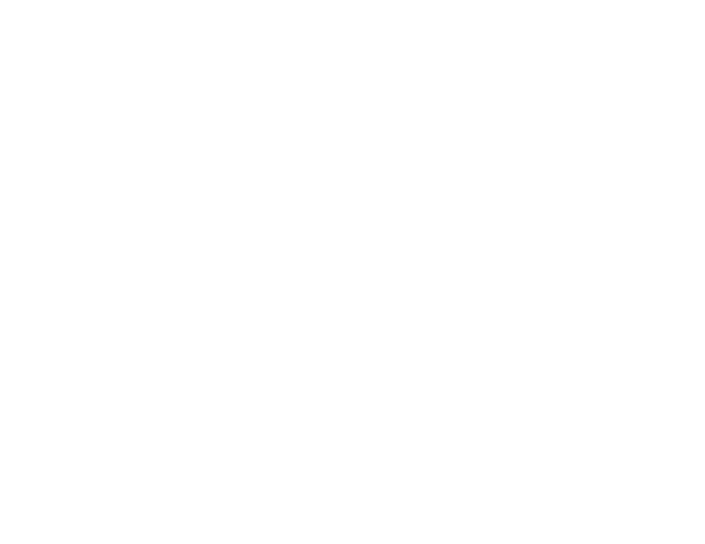
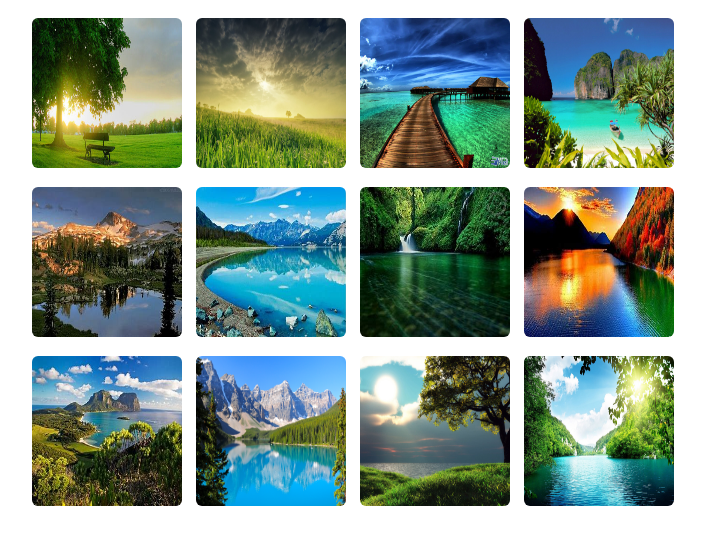
Before and after one commit to FabioSulasRobles/aula7_ativ1, a plain HTML site: page index.html in a window 1280 px wide. Shown: the whole page, without its empty margins (278-983 px from the left). Drawn offline with Linux system fonts and the light colour scheme.

Commit message:
sofrimento

```diff
--- /dev/null
+++ b/css/estilo.css
@@ -0,0 +1,59 @@
+.container{
+    width: 660px;
+    margin: auto;
+}
+.card-container{
+    width: 150px;
+    position: relative;
+    height: 150px;
+    cursor: pointer;
+    display: inline-block;
+    margin-right: 10px;
+    margin-bottom: 5px;
+    margin-top: 10px;
+    border-radius: 6px;
+}
+.card{
+    height: 100%;
+  position: absolute;
+  transform-style: preserve-3d;
+  transition: all 1s ease-in-out;
+  width: 100%;
+  border-radius: 6px;
+}
+img{
+    height: 100%;
+    width: 100%;
+    overflow: hidden;
+    border-radius: 6px;
+}
+.card .side{
+    height: 100%;
+    width: 100%;
+    backface-visibility: hidden;
+    position: absolute;
+    border-radius: 6px;
+}
+.card .back{
+    background: #eaeaed;
+  color: #0087cc;
+  line-height: 150px;
+  text-align: center;
+  transform: rotateY(180deg);
+  border-radius: 6px;
+}
+@keyframes sombra{
+    0%{
+        box-shadow: 0 0 0 black;
+    }
+    100%{
+        box-shadow: 0px 0px 15px black;
+    }
+}
+.card:hover{
+    animation-name: sombra;
+    animation-duration: 1s;
+    animation-timing-function: ease-out;
+    animation-direction: alternate;
+    animation-fill-mode: forwards;
+}
--- a/index.html
+++ b/index.html
@@ -1,11 +1,88 @@
 <!DOCTYPE html>
 <html lang="pt-BR">
+
 <head>
     <meta charset="UTF-8">
     <meta name="viewport" content="width=device-width, initial-scale=1.0">
-    <title>Document</title>
+    <title>Fotos</title>
+    <link rel="stylesheet" href="./css/estilo.css">
 </head>
+
 <body>
+    <div class="container">
+        <article class="card-container">
+        <div class="card">
+            <div class="side"><img src="imagens/img1.jpg"></div>
+            <div class="side back">Texto 1</div>
+        </div>
+        </article>
+        <article class="card-container">
+            <div class="card">
+                <div class="side"><img src="imagens/img2.jpg"></div>
+                <div class="side back">Texto 1</div>
+            </div>
+        </article>
+        <article class="card-container">
+            <div class="card">
+                <div class="side"><img src="imagens/img3.jpg"></div>
+                <div class="side back">Texto 1</div>
+            </div>
+        </article>
+        <article class="card-container">
+            <div class="card">
+                <div class="side"><img src="imagens/img4.jpg"></div>
+                <div class="side back">Texto 1</div>
+            </div>
+        </article>
+        <article class="card-container">
+            <div class="card">
+                <div class="side"><img src="imagens/img5.jpg"></div>
+                <div class="side back">Texto 1</div>
+            </div>
+        </article>
+        <article class="card-container">
+            <div class="card">
+                <div class="side"><img src="imagens/img6.jpg"></div>
+                <div class="side back">Texto 1</div>
+            </div>
+        </article>
+        <article class="card-container">
+            <div class="card">
+                <div class="side"><img src="imagens/img7.jpg"></div>
+                <div class="side back">Texto 1</div>
+            </div>
+        </article>
+        <article class="card-container">
+            <div class="card">
+                <div class="side"><img src="imagens/img8.jpg"></div>
+                <div class="side back">Texto 1</div>
+            </div>
+        </article>
+        <article class="card-container">
+            <div class="card">
+                <div class="side"><img src="imagens/img9.jpg"></div>
+                <div class="side back">Texto 1</div>
+            </div>
+        </article>
+        <article class="card-container">
+            <div class="card">
+                <div class="side"><img src="imagens/img10.jpg"></div>
+                <div class="side back">Texto 1</div>
+            </div>
+        </article>
+        <article class="card-container">
+            <div class="card">
+                <div class="side"><img src="imagens/img11.jpg"></div>
+                <div class="side back">Texto 1</div>
+            </div>
+        </article>
+        <article class="card-container">
+            <div class="card">
+                <div class="side"><img src="imagens/img12.jpg"></div>
+                <div class="side back">Texto 1</div>
+            </div>
+        </article>
+    </div>
+</body>
 
-</body>
 </html>
```
Also changed, not shown: Exer1/index.html (added, +15 -0 lines), imagens/img1.jpg (added), imagens/img10.jpg (added), imagens/img11.jpg (added), imagens/img12.jpg (added), imagens/img2.jpg (added), imagens/img3.jpg (added), imagens/img4.jpg (added), imagens/img5.jpg (added), imagens/img6.jpg (added), imagens/img7.jpg (added), imagens/img8.jpg (added), imagens/img9.jpg (added).
